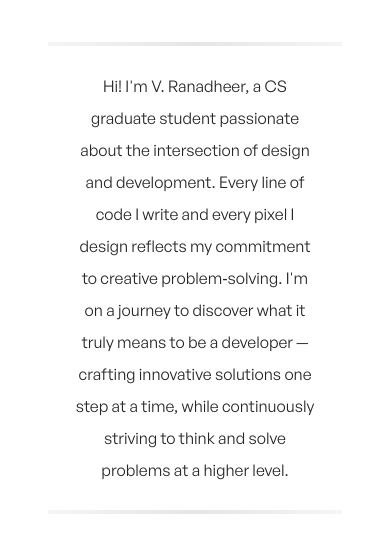
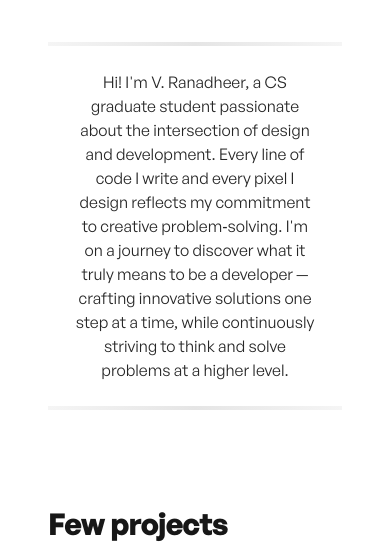
Before and after one commit to 1580-RanaV/blog, a Next.js app: page / in a window 390 px wide. Shown: the part 734-1277 px from the top of the page. Built offline with nearby package versions, Linux system fonts and the light colour scheme.

Commit message:
leading extra

```diff
--- a/src/app/components/SelfIntro.jsx
+++ b/src/app/components/SelfIntro.jsx
@@ -10,7 +10,7 @@ const SelfIntro = () => {
           <div className="h-1 w-full bg-gradient-to-r from-neutral-100 via-neutral-200 to-neutral-100 dark:from-neutral-900 dark:via-neutral-800 dark:to-neutral-900" />
 
           <div className="p-6 sm:p-8">
-            <p className="text-base text-center sm:text-lg leading-8 text-neutral-800 dark:text-neutral-200 font-mono">
+            <p className="text-base text-center sm:text-lg text-neutral-800 dark:text-neutral-200 font-mono">
               Hi! I'm <span className="font-mono">V. Ranadheer</span>, a CS graduate student passionate about the intersection of <span className="font-medium">design</span> and <span className="font-medium">development</span>. Every line of code I write and every pixel I design reflects my commitment to creative problem‑solving. I'm on a journey to discover what it truly means to be a developer — crafting innovative solutions one step at a time, while continuously striving to think and solve problems at a higher level.
             </p>
           </div>
```
